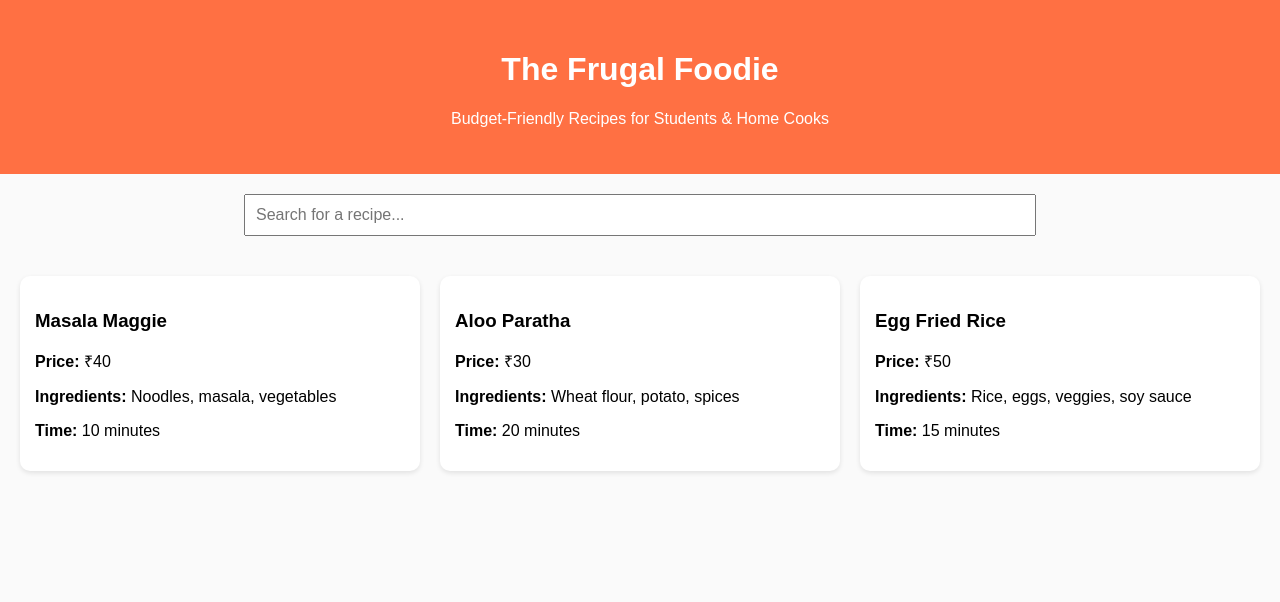
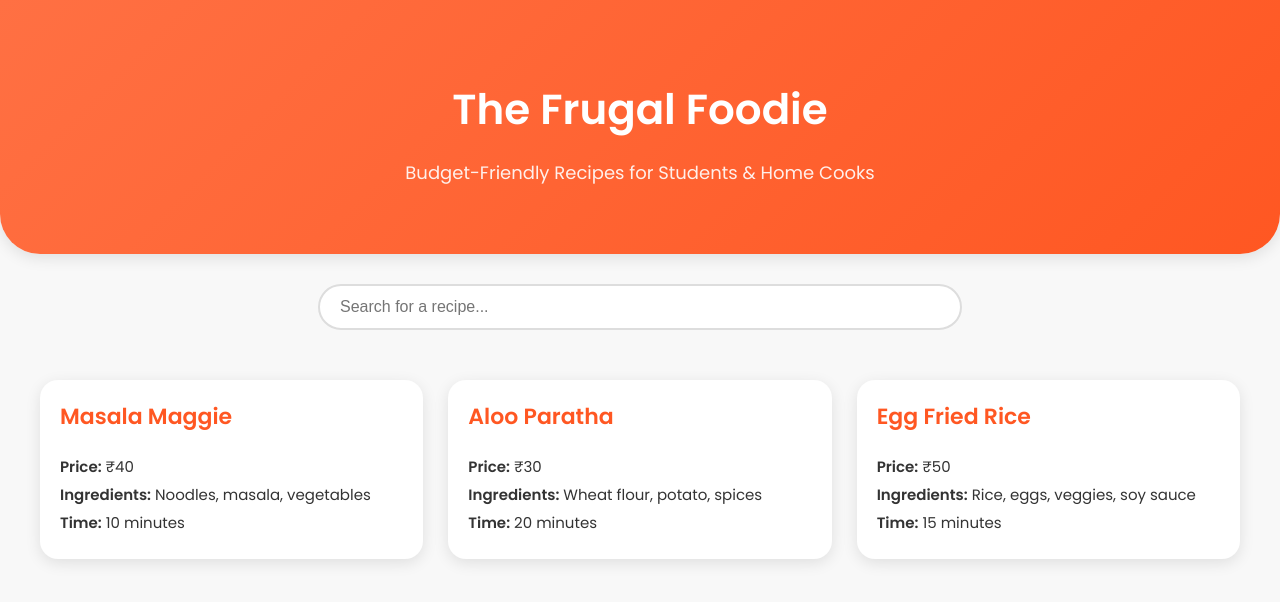
Before and after one commit to chaitanyairakam474-droid/THE-FRUGALFOODIE, a plain HTML site: page index.html in a window 1280 px wide. Drawn offline with Linux system fonts and the light colour scheme.

Commit message:
Update styles for body, header, and recipe cards

```diff
--- a/style.css
+++ b/style.css
@@ -1,38 +1,88 @@
+/* Google Font */
+@import url('https://fonts.googleapis.com/css2?family=Poppins:wght@300;400;500;600&display=swap');
+
 body {
-    font-family: Arial, sans-serif;
+    font-family: 'Poppins', sans-serif;
     margin: 0;
     padding: 0;
-    background: #fafafa;
+    background: #f8f8f8;
+    color: #333;
 }
 
+/* Header Section */
 header {
     text-align: center;
-    padding: 30px;
-    background: #ff7043;
+    padding: 50px 20px;
+    background: linear-gradient(135deg, #ff7043, #ff5722);
     color: white;
+    border-bottom-left-radius: 40px;
+    border-bottom-right-radius: 40px;
+    box-shadow: 0 4px 15px rgba(0,0,0,0.1);
 }
 
+header h1 {
+    font-size: 42px;
+    font-weight: 600;
+    margin-bottom: 10px;
+}
+
+header p {
+    font-size: 18px;
+    opacity: 0.9;
+}
+
+/* Search Section */
 .search-section {
     text-align: center;
-    margin: 20px 0;
+    margin: 30px auto;
 }
 
 .search-section input {
-    padding: 10px;
+    padding: 12px 20px;
     width: 60%;
+    max-width: 600px;
     font-size: 16px;
+    border: 2px solid #ddd;
+    border-radius: 30px;
+    transition: 0.3s;
 }
 
+.search-section input:focus {
+    outline: none;
+    border-color: #ff7043;
+    box-shadow: 0 0 10px rgba(255,112,67,0.3);
+}
+
+/* Recipe List */
 .recipe-list {
     display: grid;
-    grid-template-columns: repeat(auto-fit, minmax(250px, 1fr));
-    gap: 20px;
-    padding: 20px;
+    grid-template-columns: repeat(auto-fit, minmax(280px, 1fr));
+    gap: 25px;
+    padding: 20px 40px;
 }
 
+/* Recipe Card */
 .recipe-card {
     background: white;
-    padding: 15px;
-    border-radius: 10px;
-    box-shadow: 0 2px 5px rgba(0, 0, 0, 0.1);
+    padding: 20px;
+    border-radius: 18px;
+    box-shadow: 0 4px 15px rgba(0,0,0,0.1);
+    transition: transform 0.25s, box-shadow 0.25s;
 }
+
+.recipe-card:hover {
+    transform: translateY(-6px);
+    box-shadow: 0 8px 20px rgba(0,0,0,0.15);
+}
+
+.recipe-card h3 {
+    margin-top: 0;
+    font-size: 22px;
+    font-weight: 600;
+    color: #ff5722;
+}
+
+.recipe-card p {
+    margin: 5px 0;
+    font-size: 15px;
+}
```
